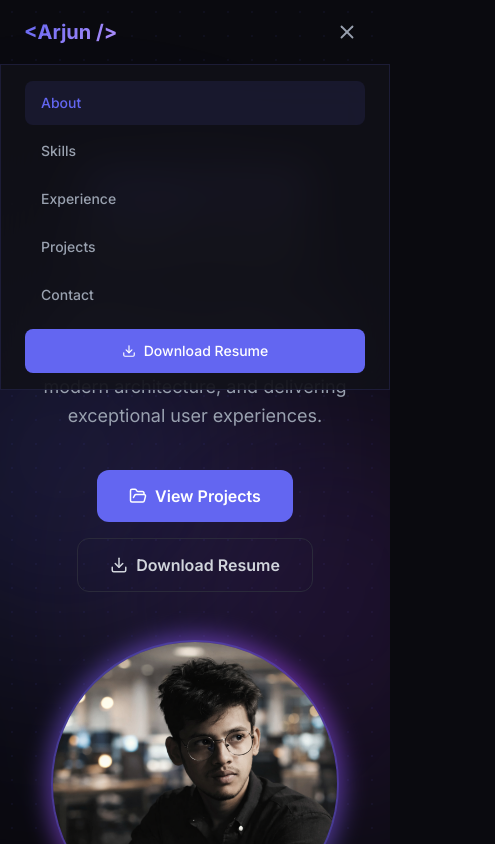
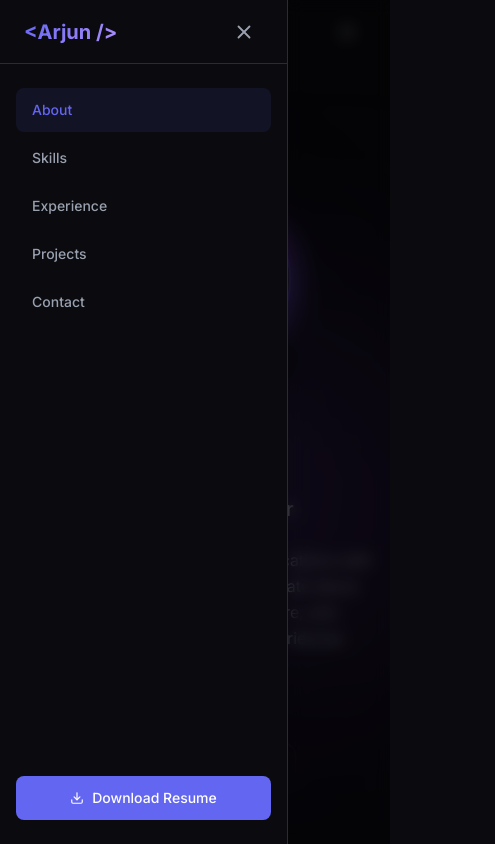
Before and after one commit to Arjunbala308201/Portfolio_revamp, a React (Vite) app: page / in a window 390 px wide. Both pictures are taken after a click on the button 347 px from the left and 32 px from the top of the page. Shown: the top 844 px of the page, 495 px wide, since content can reach past the window. Built offline with nearby package versions, Linux system fonts and the light colour scheme.

Commit message:
responsive fixes

```diff
--- a/src/App.jsx
+++ b/src/App.jsx
@@ -11,6 +11,7 @@ function App() {
   return (
     <div className="min-h-screen bg-[#0a0a0f] text-white">
       <Navbar />
+      <main className="pt-16">
       <Hero />
       <About />
       <Skills />
@@ -18,6 +19,7 @@ function App() {
       <Projects />
       <Contact />
       <Footer />
+      </main>
     </div>
   );
 }
--- a/src/components/About.jsx
+++ b/src/components/About.jsx
@@ -4,8 +4,8 @@ import SectionHeading from './SectionHeading';
 
 export default function About() {
   return (
-    <section id="about" className="py-24 px-6 relative">
-      <div className="absolute top-0 left-1/2 -translate-x-1/2 w-[600px] h-px bg-gradient-to-r from-transparent via-primary/30 to-transparent" />
+    <section id="about" className="py-16 sm:py-24 px-4 sm:px-6 relative">
+      <div className="absolute top-0 left-1/2 -translate-x-1/2 w-full max-w-[600px] h-px bg-gradient-to-r from-transparent via-primary/30 to-transparent" />
       <div className="max-w-6xl mx-auto">
         <SectionHeading title="About Me" subtitle="Get to know me" />
 
@@ -14,7 +14,7 @@ export default function About() {
           whileInView={{ opacity: 1, y: 0 }}
           viewport={{ once: true }}
           transition={{ duration: 0.5 }}
-          className="text-gray-400 text-lg leading-relaxed max-w-3xl mx-auto text-center mb-16"
+          className="text-gray-400 text-base sm:text-lg leading-relaxed max-w-3xl mx-auto text-center mb-10 sm:mb-16"
         >
           {aboutData.summary}
         </motion.p>
--- a/src/components/Contact.jsx
+++ b/src/components/Contact.jsx
@@ -40,12 +40,12 @@ export default function Contact() {
   };
 
   return (
-    <section id="contact" className="py-24 px-6 relative">
-      <div className="absolute top-0 left-1/2 -translate-x-1/2 w-[600px] h-px bg-gradient-to-r from-transparent via-primary/30 to-transparent" />
+    <section id="contact" className="py-16 sm:py-24 px-4 sm:px-6 relative">
+      <div className="absolute top-0 left-1/2 -translate-x-1/2 w-full max-w-[600px] h-px bg-gradient-to-r from-transparent via-primary/30 to-transparent" />
       <div className="max-w-6xl mx-auto">
         <SectionHeading title="Get In Touch" subtitle="Let's connect" />
 
-        <div className="grid md:grid-cols-2 gap-12 max-w-4xl mx-auto">
+        <div className="grid md:grid-cols-2 gap-8 sm:gap-12 max-w-4xl mx-auto">
           {/* Contact info */}
           <motion.div
             initial={{ opacity: 0, x: -30 }}
@@ -92,7 +92,7 @@ export default function Contact() {
             whileInView={{ opacity: 1, x: 0 }}
             viewport={{ once: true }}
             transition={{ duration: 0.5 }}
-            className="glass rounded-2xl p-8 flex flex-col gap-5"
+            className="glass rounded-2xl p-5 sm:p-8 flex flex-col gap-5"
           >
             <div>
               <label className="text-sm text-gray-400 mb-1.5 block">Name</label>
--- a/src/components/Experience.jsx
+++ b/src/components/Experience.jsx
@@ -5,8 +5,8 @@ import SectionHeading from './SectionHeading';
 
 export default function Experience() {
   return (
-    <section id="experience" className="py-24 px-6 relative">
-      <div className="absolute top-0 left-1/2 -translate-x-1/2 w-[600px] h-px bg-gradient-to-r from-transparent via-primary/30 to-transparent" />
+    <section id="experience" className="py-16 sm:py-24 px-4 sm:px-6 relative">
+      <div className="absolute top-0 left-1/2 -translate-x-1/2 w-full max-w-[600px] h-px bg-gradient-to-r from-transparent via-primary/30 to-transparent" />
       <div className="max-w-4xl mx-auto">
         <SectionHeading title="Professional Experience" subtitle="Where I've worked" />
 
@@ -26,10 +26,10 @@ export default function Experience() {
               {/* Timeline dot */}
               <div className="absolute left-0 md:left-8 top-1 -translate-x-1/2 w-4 h-4 rounded-full bg-primary border-4 border-[#0a0a0f] glow" />
 
-              <div className="glass rounded-2xl p-8 hover:border-primary/30 transition-all duration-300">
+              <div className="glass rounded-2xl p-5 sm:p-8 hover:border-primary/30 transition-all duration-300">
                 <div className="flex flex-wrap items-start justify-between gap-4 mb-6">
                   <div>
-                    <h3 className="text-xl font-bold text-white mb-1">{exp.role}</h3>
+                    <h3 className="text-lg sm:text-xl font-bold text-white mb-1">{exp.role}</h3>
                     <div className="flex items-center gap-2 text-primary font-medium">
                       <Briefcase size={15} />
                       {exp.company}
--- a/src/components/Footer.jsx
+++ b/src/components/Footer.jsx
@@ -5,7 +5,7 @@ export default function Footer() {
   return (
     <footer className="border-t border-border py-8 px-6">
       <div className="max-w-6xl mx-auto flex flex-col sm:flex-row items-center justify-between gap-4">
-        <p className="text-gray-500 text-sm">
+        <p className="text-gray-500 text-sm whitespace-nowrap">
           &copy; {new Date().getFullYear()} Arjun S.A. Built with React & Tailwind CSS.
         </p>
         <div className="flex items-center gap-4">
--- a/src/components/Hero.jsx
+++ b/src/components/Hero.jsx
@@ -15,7 +15,7 @@ export default function Hero() {
       <div className="absolute top-1/4 -left-32 w-96 h-96 bg-primary/20 rounded-full blur-[120px]" />
       <div className="absolute bottom-1/4 -right-32 w-96 h-96 bg-purple-500/15 rounded-full blur-[120px]" />
 
-      <div className="relative z-10 max-w-6xl mx-auto px-6 py-32 flex flex-col lg:flex-row items-center gap-12 lg:gap-20">
+      <div className="relative z-10 max-w-6xl mx-auto px-4 sm:px-6 py-20 sm:py-32 flex flex-col-reverse lg:flex-row items-center gap-8 sm:gap-12 lg:gap-20">
         {/* Text content */}
         <motion.div
           initial={{ opacity: 0, x: -40 }}
@@ -36,7 +36,7 @@ export default function Hero() {
             initial={{ opacity: 0, y: 20 }}
             animate={{ opacity: 1, y: 0 }}
             transition={{ delay: 0.3 }}
-            className="text-5xl sm:text-6xl lg:text-7xl font-extrabold tracking-tight mb-4"
+            className="text-3xl sm:text-5xl md:text-6xl lg:text-7xl font-extrabold tracking-tight mb-4"
           >
             <span className="gradient-text">{heroData.name}</span>
           </motion.h1>
@@ -45,7 +45,7 @@ export default function Hero() {
             initial={{ opacity: 0, y: 20 }}
             animate={{ opacity: 1, y: 0 }}
             transition={{ delay: 0.4 }}
-            className="text-2xl sm:text-3xl font-semibold text-gray-300 mb-6"
+            className="text-xl sm:text-2xl md:text-3xl font-semibold text-gray-300 mb-6"
           >
             {heroData.title}
           </motion.h2>
@@ -54,7 +54,7 @@ export default function Hero() {
             initial={{ opacity: 0, y: 20 }}
             animate={{ opacity: 1, y: 0 }}
             transition={{ delay: 0.5 }}
-            className="text-gray-400 text-lg max-w-xl leading-relaxed mb-10"
+            className="text-gray-400 text-base sm:text-lg max-w-xl leading-relaxed mb-8 sm:mb-10"
           >
             {heroData.tagline}
           </motion.p>
@@ -67,7 +67,7 @@ export default function Hero() {
           >
             <a
               href="#projects"
-              className="group flex items-center gap-2 px-8 py-3.5 bg-primary hover:bg-primary-dark text-white font-semibold rounded-xl transition-all duration-300 hover:shadow-lg hover:shadow-primary/25"
+              className="group flex items-center gap-2 px-6 sm:px-8 py-3 sm:py-3.5 bg-primary hover:bg-primary-dark text-white font-semibold rounded-xl transition-all duration-300 hover:shadow-lg hover:shadow-primary/25 text-sm sm:text-base"
             >
               <FolderOpen size={18} />
               View Projects
@@ -75,7 +75,7 @@ export default function Hero() {
             <a
               href="/resume.pdf"
               download
-              className="flex items-center gap-2 px-8 py-3.5 border border-border hover:border-primary/50 text-gray-300 hover:text-white font-semibold rounded-xl transition-all duration-300 hover:bg-primary/5"
+              className="flex items-center gap-2 px-6 sm:px-8 py-3 sm:py-3.5 border border-border hover:border-primary/50 text-gray-300 hover:text-white font-semibold rounded-xl transition-all duration-300 hover:bg-primary/5 text-sm sm:text-base"
             >
               <Download size={18} />
               Download Resume
@@ -90,7 +90,7 @@ export default function Hero() {
           transition={{ duration: 0.7, delay: 0.3, ease: 'easeOut' }}
           className="relative flex-shrink-0"
         >
-          <div className="relative w-72 h-72 lg:w-80 lg:h-80">
+          <div className="relative w-48 h-48 sm:w-64 sm:h-64 lg:w-80 lg:h-80">
             {/* Glow ring */}
             <div className="absolute -inset-1 bg-gradient-to-br from-primary via-purple-500 to-primary rounded-full opacity-60 blur-md animate-pulse" />
             <div className="relative w-full h-full rounded-full overflow-hidden border-2 border-primary/30">
--- a/src/components/Navbar.jsx
+++ b/src/components/Navbar.jsx
@@ -13,6 +13,11 @@ export default function Navbar() {
     window.addEventListener('scroll', onScroll);
     return () => window.removeEventListener('scroll', onScroll);
   }, []);
+
+  useEffect(() => {
+    document.body.style.overflow = mobileOpen ? 'hidden' : '';
+    return () => { document.body.style.overflow = ''; };
+  }, [mobileOpen]);
 
   useEffect(() => {
     const observer = new IntersectionObserver(
@@ -39,7 +44,7 @@ export default function Navbar() {
       initial={{ y: -100 }}
       animate={{ y: 0 }}
       transition={{ duration: 0.6, ease: 'easeOut' }}
-      className={`fixed top-0 left-0 right-0 z-50 transition-all duration-300 ${
+      className={`fixed top-0 left-0 right-0 z-50 transition-colors transition-shadow duration-300 ${
         scrolled ? 'glass-strong shadow-lg shadow-black/20' : 'bg-transparent'
       }`}
     >
@@ -82,16 +87,38 @@ export default function Navbar() {
         </button>
       </div>
 
-      {/* Mobile menu */}
+      {/* Mobile sidebar overlay + drawer */}
       <AnimatePresence>
         {mobileOpen && (
+          <>
+            {/* Backdrop */}
             <motion.div
-            initial={{ opacity: 0, height: 0 }}
-            animate={{ opacity: 1, height: 'auto' }}
-            exit={{ opacity: 0, height: 0 }}
-            className="md:hidden glass-strong border-t border-border overflow-hidden"
+              initial={{ opacity: 0 }}
+              animate={{ opacity: 1 }}
+              exit={{ opacity: 0 }}
+              onClick={() => setMobileOpen(false)}
+              className="fixed inset-0 bg-black/60 backdrop-blur-sm md:hidden z-40"
+            />
+            {/* Sidebar */}
+            <motion.div
+              initial={{ x: '-100%' }}
+              animate={{ x: 0 }}
+              exit={{ x: '-100%' }}
+              transition={{ type: 'tween', duration: 0.3, ease: 'easeOut' }}
+              className="fixed top-0 left-0 bottom-0 w-72 bg-[#0a0a0f] border-r border-border md:hidden z-50 flex flex-col"
             >
-            <div className="px-6 py-4 flex flex-col gap-1">
+              <div className="flex items-center justify-between px-6 h-16 border-b border-border">
+                <a href="#" className="text-xl font-bold gradient-text">
+                  {'<Arjun />'}
+                </a>
+                <button
+                  onClick={() => setMobileOpen(false)}
+                  className="text-gray-400 hover:text-white p-2"
+                >
+                  <X size={22} />
+                </button>
+              </div>
+              <div className="px-4 py-6 flex flex-col gap-1 flex-1">
                 {navLinks.map(({ name, href }) => (
                   <a
                     key={name}
@@ -106,16 +133,19 @@ export default function Navbar() {
                     {name}
                   </a>
                 ))}
+              </div>
+              <div className="px-4 pb-6">
                 <a
                   href="/resume.pdf"
                   download
-                className="mt-2 flex items-center justify-center gap-2 px-4 py-3 bg-primary text-white text-sm font-medium rounded-lg"
+                  className="flex items-center justify-center gap-2 px-4 py-3 bg-primary text-white text-sm font-medium rounded-lg w-full"
                 >
                   <Download size={14} />
                   Download Resume
                 </a>
               </div>
             </motion.div>
+          </>
         )}
       </AnimatePresence>
     </motion.nav>
--- a/src/components/Projects.jsx
+++ b/src/components/Projects.jsx
@@ -86,7 +86,7 @@ function ProjectModal({ project, onClose }) {
           <X size={16} />
         </button>
 
-        <div className="p-8">
+        <div className="p-4 sm:p-8">
           {project.video && (
             <div className="mb-8 rounded-xl overflow-hidden" style={{ marginTop: '-2%' }}>
               <div className="overflow-hidden" style={{ marginTop: '-8%' }}>
@@ -121,7 +121,7 @@ function ProjectModal({ project, onClose }) {
             )}
           </div>
 
-          <h3 className="text-2xl font-bold text-white mb-3">{project.title}</h3>
+          <h3 className="text-xl sm:text-2xl font-bold text-white mb-3">{project.title}</h3>
           <p className="text-gray-400 leading-relaxed mb-6">
             {project.fullDesc || project.shortDesc}
           </p>
@@ -213,11 +213,11 @@ function TeamProjectCard({ project, onClick }) {
         <div className="aspect-video md:aspect-auto">
           <PlaceholderImage alt={project.images[0].alt} index={0} />
         </div>
-        <div className="p-8 flex flex-col justify-center">
+        <div className="p-5 sm:p-8 flex flex-col justify-center">
           <span className="text-xs font-mono text-primary bg-primary/10 px-2 py-1 rounded self-start mb-3">
             Team Project
           </span>
-          <h3 className="text-2xl font-bold text-white mb-3 group-hover:text-primary transition-colors">
+          <h3 className="text-xl sm:text-2xl font-bold text-white mb-3 group-hover:text-primary transition-colors">
             {project.title}
           </h3>
           <p className="text-gray-400 text-sm leading-relaxed mb-5">{project.shortDesc}</p>
@@ -335,8 +335,8 @@ export default function Projects() {
   const [selectedProject, setSelectedProject] = useState(null);
 
   return (
-    <section id="projects" className="py-24 px-6 relative">
-      <div className="absolute top-0 left-1/2 -translate-x-1/2 w-[600px] h-px bg-gradient-to-r from-transparent via-primary/30 to-transparent" />
+    <section id="projects" className="py-16 sm:py-24 px-4 sm:px-6 relative">
+      <div className="absolute top-0 left-1/2 -translate-x-1/2 w-full max-w-[600px] h-px bg-gradient-to-r from-transparent via-primary/30 to-transparent" />
       <div className="max-w-6xl mx-auto">
         <SectionHeading title="Projects" subtitle="What I've built" />
 
--- a/src/components/SectionHeading.jsx
+++ b/src/components/SectionHeading.jsx
@@ -7,7 +7,7 @@ export default function SectionHeading({ title, subtitle }) {
       whileInView={{ opacity: 1, y: 0 }}
       viewport={{ once: true }}
       transition={{ duration: 0.5 }}
-      className="text-center mb-16"
+      className="text-center mb-10 sm:mb-16"
     >
       <p className="text-primary font-mono text-sm tracking-wider mb-2">
         {subtitle}
--- a/src/components/Skills.jsx
+++ b/src/components/Skills.jsx
@@ -6,8 +6,8 @@ export default function Skills() {
   const categories = Object.values(skillsData);
 
   return (
-    <section id="skills" className="py-24 px-6 relative">
-      <div className="absolute top-0 left-1/2 -translate-x-1/2 w-[600px] h-px bg-gradient-to-r from-transparent via-primary/30 to-transparent" />
+    <section id="skills" className="py-16 sm:py-24 px-4 sm:px-6 relative">
+      <div className="absolute top-0 left-1/2 -translate-x-1/2 w-full max-w-[600px] h-px bg-gradient-to-r from-transparent via-primary/30 to-transparent" />
       <div className="max-w-6xl mx-auto">
         <SectionHeading title="Skills & Technologies" subtitle="What I work with" />
 
@@ -19,7 +19,7 @@ export default function Skills() {
               whileInView={{ opacity: 1, y: 0 }}
               viewport={{ once: true }}
               transition={{ duration: 0.5, delay: ci * 0.15 }}
-              className="glass rounded-2xl p-8 hover:border-primary/30 transition-all duration-300"
+              className="glass rounded-2xl p-5 sm:p-8 hover:border-primary/30 transition-all duration-300"
             >
               <div className="flex items-center gap-3 mb-6">
                 <div className="w-10 h-10 rounded-lg bg-primary/10 flex items-center justify-center">
```
Lines whose indentation alone changed are shown as unchanged.
